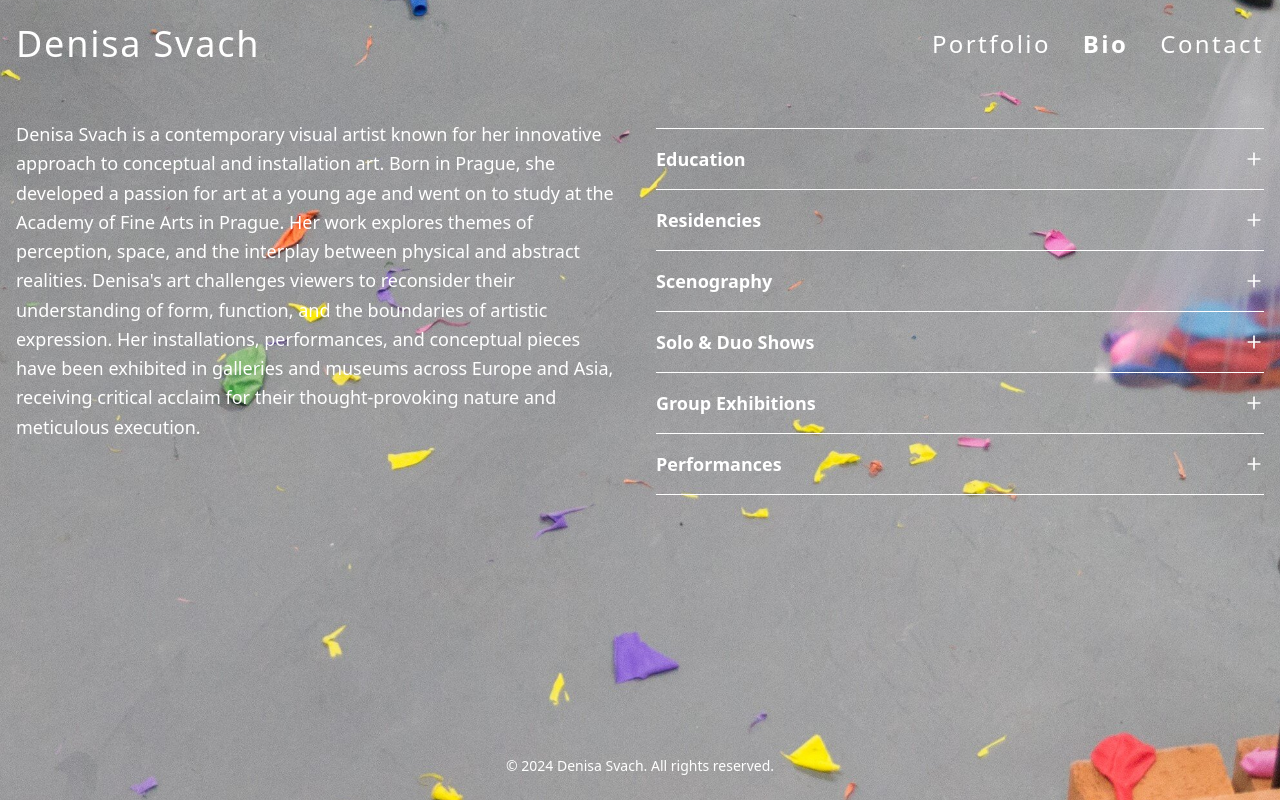
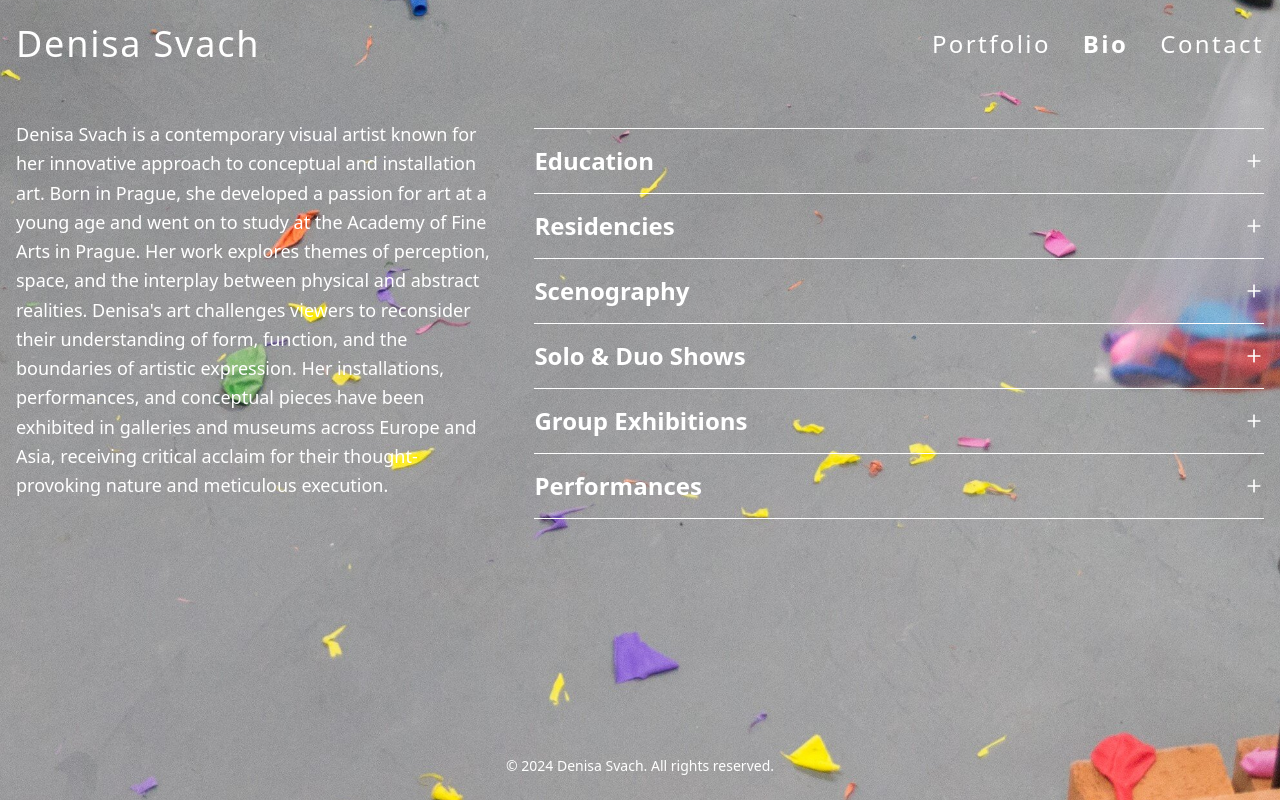
Before and after one commit to mpanko/denisasvach, a Next.js app: page /bio in a window 1280 px wide. Built offline with nearby package versions, Linux system fonts and the light colour scheme.

Commit message:
small adjustmens

```diff
--- a/app/bio/page.tsx
+++ b/app/bio/page.tsx
@@ -1,10 +1,28 @@
 import React from 'react'
-import Bio from '../components/Bio'
+import CollapsibleSection from '../components/CollapsibleSection'
+import { bioSummary, bioSections } from '../data/bioData'
 
 export default function BioPage() {
   return (
     <div className="container mx-auto px-4 pt-8 pb-16">
-      <Bio />
+    <div className="flex flex-col md:flex-row gap-8">
+      <div className="md:w-2/5 text-white">
+        <p className="text-lg leading-relaxed">
+          {bioSummary}
+        </p>
+      </div>
+      <div className="md:w-3/5 text-white">
+        <div className="space-y-0">
+          <div className="border-t border-white mt-2"></div>
+          <CollapsibleSection title="Education" items={bioSections.education} />
+          <CollapsibleSection title="Residencies" items={bioSections.residencies} />
+          <CollapsibleSection title="Scenography" items={bioSections.scenography} />
+          <CollapsibleSection title="Solo & Duo Shows" items={bioSections.soloAndDuoShows} />
+          <CollapsibleSection title="Group Exhibitions" items={bioSections.groupExhibitions} />
+          <CollapsibleSection title="Performances" items={bioSections.performances} />
+        </div>
+      </div>
+    </div>
     </div>
   )
 }
--- a/app/components/Bio.tsx
+++ /dev/null
@@ -1,26 +0,0 @@
-import React from 'react'
-import CollapsibleSection from './CollapsibleSection'
-import { bioSummary, bioSections } from '../data/bioData'
-
-export default function Bio() {
-  return (
-    <div className="flex flex-col md:flex-row gap-8">
-      <div className="md:w-1/2 text-white">
-        <p className="text-lg leading-relaxed">
-          {bioSummary}
-        </p>
-      </div>
-      <div className="md:w-1/2 text-white">
-        <div className="space-y-0">
-          <div className="border-t border-white mt-2"></div>
-          <CollapsibleSection title="Education" items={bioSections.education} />
-          <CollapsibleSection title="Residencies" items={bioSections.residencies} />
-          <CollapsibleSection title="Scenography" items={bioSections.scenography} />
-          <CollapsibleSection title="Solo & Duo Shows" items={bioSections.soloAndDuoShows} />
-          <CollapsibleSection title="Group Exhibitions" items={bioSections.groupExhibitions} />
-          <CollapsibleSection title="Performances" items={bioSections.performances} />
-        </div>
-      </div>
-    </div>
-  )
-}
--- a/app/components/CollapsibleSection.tsx
+++ b/app/components/CollapsibleSection.tsx
@@ -23,7 +23,7 @@ export default function CollapsibleSection({ title, items }: CollapsibleSectionP
   return (
     <div className="border-b border-white">
       <button
-        className="flex justify-between items-center w-full text-left font-semibold text-lg py-4"
+        className="flex justify-between items-center w-full text-left font-semibold text-2xl py-4"
         onClick={() => setIsOpen(!isOpen)}
         aria-expanded={isOpen}
       >
@@ -37,7 +37,7 @@ export default function CollapsibleSection({ title, items }: CollapsibleSectionP
       {isOpen && (
         <ul className="mt-2 space-y-2 pb-4">
           {items.map((item, index) => (
-            <li key={index} className="text-sm text-gray-300">
+            <li key={index} className="text-lg text-white">
               {item.year} - {item.title}
               {item.institution && ` | ${item.institution}`}
               {item.location && ` | ${item.location}`}
--- a/app/data/projects.ts
+++ b/app/data/projects.ts
@@ -22,9 +22,9 @@ export const projects: Project[] = [
     description: 'An exploration of balance and equilibrium in both physical and metaphysical realms.',
     content: [
       { type: 'text', content: 'Spirit Level is a series that delves into the concept of balance, both in the physical world and in our inner lives. Through a variety of media, this project examines how we strive for and maintain equilibrium in an ever-changing environment.' },
+      { type: 'text', content: 'The installation incorporates suspended elements that respond to air currents, creating a dynamic interplay between stability and motion. Visitors are invited to reflect on their own sense of balance as they navigate the space.' },
       { type: 'image', src: '/projects/spirit-level/1.jpg', alt: 'Spirit Level installation view', span: false },
       { type: 'image', src: '/projects/spirit-level/2.jpg', alt: 'Spirit Level artwork detail' },
-      { type: 'text', content: 'The installation incorporates suspended elements that respond to air currents, creating a dynamic interplay between stability and motion. Visitors are invited to reflect on their own sense of balance as they navigate the space.' },
       { type: 'image', src: '/projects/spirit-level/3.jpg', alt: 'Spirit Level conceptual piece' },
       { type: 'image', src: '/projects/spirit-level/4.jpg', alt: 'Spirit Level exhibition overview' },
     ]
@@ -36,9 +36,9 @@ export const projects: Project[] = [
     description: 'An immersive installation exploring the interplay of light, space, and form.',
     content: [
       { type: 'text', content: 'White Tubes is an immersive installation that investigates the relationship between light, space, and form. Through a series of interconnected cylindrical structures, this project creates a dynamic environment that challenges viewers\' perceptions of space and movement.' },
+      { type: 'text', content: 'As visitors navigate through the installation, they experience shifting perspectives and changing light conditions, encouraging a reevaluation of their spatial awareness and sensory perceptions.' },
       { type: 'image', src: '/projects/white-tubes/1.jpg', alt: 'White Tubes installation overview', span: false },
       { type: 'image', src: '/projects/white-tubes/2.jpg', alt: 'Detail of tube structure' },
-      { type: 'text', content: 'As visitors navigate through the installation, they experience shifting perspectives and changing light conditions, encouraging a reevaluation of their spatial awareness and sensory perceptions.' },
       { type: 'image', src: '/projects/white-tubes/3.jpg', alt: 'Interaction of light and tubes' },
       { type: 'image', src: '/projects/white-tubes/4.jpg', alt: 'Visitor engaging with the installation' },
     ]
@@ -50,9 +50,9 @@ export const projects: Project[] = [
     description: 'A conceptual exploration of architectural plans and their impact on lived spaces.',
     content: [
       { type: 'text', content: 'Blueprint is a conceptual project that examines the relationship between architectural plans and the lived experiences of spaces. Through a series of large-scale prints and interactive elements, this work invites viewers to consider how our environments are shaped by design intentions and human interaction.' },
+      { type: 'text', content: 'The installation features oversized blueprints that visitors can walk on and interact with, blurring the lines between representation and reality, and challenging our understanding of how spaces are conceived and experienced.' },
       { type: 'image', src: '/projects/blueprint/1.jpg', alt: 'Overview of Blueprint installation', span: true },
       { type: 'image', src: '/projects/blueprint/2.jpg', alt: 'Detail of architectural print' },
-      { type: 'text', content: 'The installation features oversized blueprints that visitors can walk on and interact with, blurring the lines between representation and reality, and challenging our understanding of how spaces are conceived and experienced.' },
       { type: 'image', src: '/projects/blueprint/3.jpg', alt: 'Visitors interacting with floor prints' },
       { type: 'image', src: '/projects/blueprint/4.jpg', alt: 'Close-up of blueprint details' },
     ]
@@ -64,9 +64,9 @@ export const projects: Project[] = [
     description: 'A performance-based project exploring communal dining and social connections.',
     content: [
       { type: 'text', content: 'Breaking Bread is a performance-based project that investigates the social and cultural significance of shared meals. Through a series of curated dining experiences, this work explores how food and the act of eating together can create and strengthen community bonds.' },
+      { type: 'text', content: 'Participants are invited to engage in carefully choreographed dining rituals, encouraging conversations and connections that transcend cultural and social boundaries. The project documents these interactions, creating a visual narrative of shared human experiences.' },
       { type: 'image', src: '/projects/breaking-bread/1.jpg', alt: 'Overview of Breaking Bread performance', span: true },
       { type: 'image', src: '/projects/breaking-bread/2.jpg', alt: 'Detail of table setting' },
-      { type: 'text', content: 'Participants are invited to engage in carefully choreographed dining rituals, encouraging conversations and connections that transcend cultural and social boundaries. The project documents these interactions, creating a visual narrative of shared human experiences.' },
       { type: 'image', src: '/projects/breaking-bread/3.jpg', alt: 'Participants sharing a meal' },
       { type: 'image', src: '/projects/breaking-bread/4.jpg', alt: 'Close-up of hands breaking bread' },
     ]
@@ -78,9 +78,9 @@ export const projects: Project[] = [
     description: 'An exploration of hidden possibilities within everyday objects and spaces.',
     content: [
       { type: 'text', content: 'Latent Potential is a mixed-media project that uncovers and activates the hidden possibilities within everyday objects and spaces. Through a series of interventions and transformations, this work challenges viewers to reconsider their perceptions of the familiar and the overlooked.' },
+      { type: 'text', content: 'The installation features common items that have been reimagined and repurposed, revealing unexpected forms and functions. Visitors are encouraged to interact with these transformed objects, discovering new potentials in the seemingly mundane.' },
       { type: 'image', src: '/projects/latent-potential/1.jpg', alt: 'Overview of Latent Potential installation', span: true },
       { type: 'image', src: '/projects/latent-potential/2.jpg', alt: 'Detail of transformed object' },
-      { type: 'text', content: 'The installation features common items that have been reimagined and repurposed, revealing unexpected forms and functions. Visitors are encouraged to interact with these transformed objects, discovering new potentials in the seemingly mundane.' },
       { type: 'image', src: '/projects/latent-potential/3.jpg', alt: 'Visitor interacting with installation' },
       { type: 'image', src: '/projects/latent-potential/4.jpg', alt: 'Close-up of intricate object transformation' },
     ]
```
